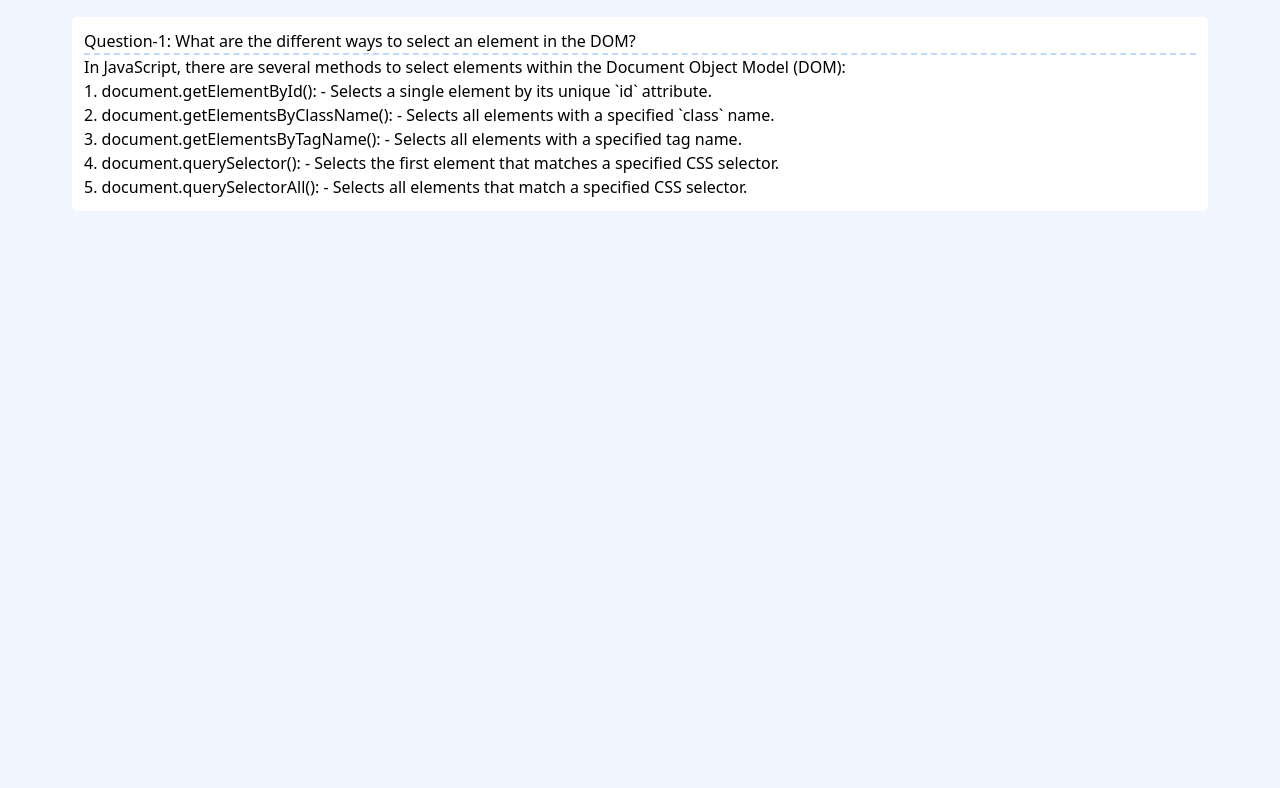
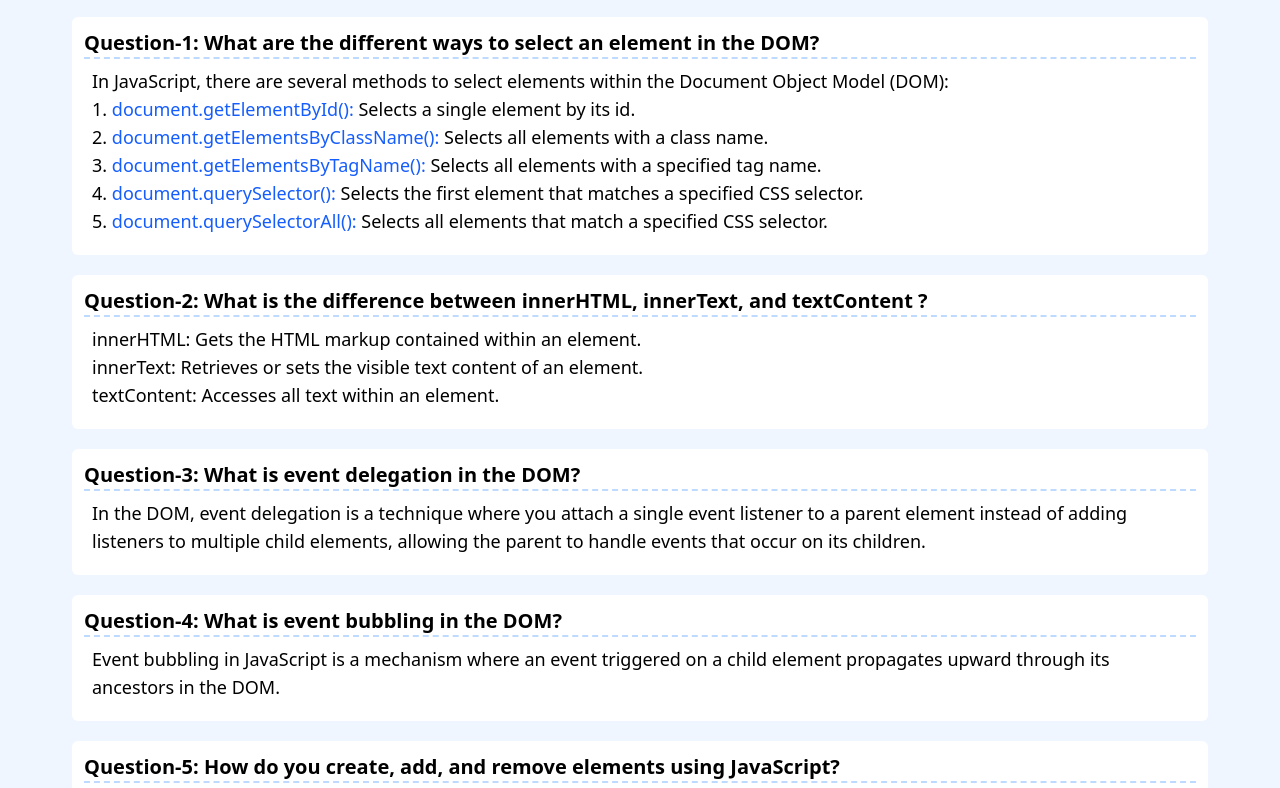
Before and after one commit to MeMahi-13/Dev-Board, a plain HTML site: page blogs.html in a window 1280 px wide. Shown: the part 127-915 px from the top of the page. Before the commit the page ends 800 px from the top, so only its background shows below. Drawn offline with nearby package versions, Linux system fonts and the light colour scheme.

Commit message:
formatted code

```diff
--- a/blogs.html
+++ b/blogs.html
@@ -22,28 +22,84 @@
     </navbar>
 
     <main>
-        <div id="card" class="bg-white rounded-md mt-5 p-3">
-            <div class="border-b-2 border-dashed border-blue-200">Question-1: What are the different ways to select an
+        <div id="card" class="bg-white rounded-md my-5 p-3">
+            <div class="border-b-2 border-dashed border-blue-200 font-bold text-xl">Question-1: What are the different
+                ways to select an
                 element in the DOM?</div>
-            <p>In JavaScript, there are several methods to select elements within the Document Object Model (DOM):
-<br>
-                1. document.getElementById():
-                - Selects a single element by its unique `id` attribute.
+            <p class="m-2 text-lg">In JavaScript, there are several methods to select elements within the Document
+                Object Model (DOM):
+                <br>
+                1. <span class="text-blue-600">document.getElementById():</span>
+                Selects a single element by its id.
                 <br>
 
-                2. document.getElementsByClassName():
-                - Selects all elements with a specified `class` name.
+                2. <span class="text-blue-600">document.getElementsByClassName():</span>
+                Selects all elements with a class name.
                 <br>
-                3. document.getElementsByTagName():
-                - Selects all elements with a specified tag name.
+                3. <span class="text-blue-600">document.getElementsByTagName():</span>
+                Selects all elements with a specified tag name.
                 <br>
-                4. document.querySelector():
-                - Selects the first element that matches a specified CSS selector.
+                4. <span class="text-blue-600">document.querySelector():</span>
+                Selects the first element that matches a specified CSS selector.
                 <br>
-                5. document.querySelectorAll():
-                - Selects all elements that match a specified CSS selector.
+                5. <span class="text-blue-600">document.querySelectorAll():</span>
+                Selects all elements that match a specified CSS selector.
             </p>
 
+        </div>
+
+        <div id="card" class="bg-white rounded-md my-5 p-3">
+            <div class="border-b-2 border-dashed border-blue-200 font-bold text-xl">
+                Question-2: What is the difference between innerHTML, innerText, and textContent ?
+            </div>
+            <p class="m-2 text-lg">
+
+                innerHTML: Gets the HTML markup contained within an element.
+                <br>
+                innerText: Retrieves or sets the visible text content of an element.
+                <br>
+                textContent: Accesses all text within an element.
+            </p>
+        </div>
+
+        <div id="card" class="bg-white rounded-md my-5 p-3">
+            <div class="border-b-2 border-dashed border-blue-200 font-bold text-xl">
+                Question-3: What is event delegation in the DOM?
+            </div>
+            <p class="m-2 text-lg">
+                In the DOM, event delegation is a technique where you attach a single event listener to a
+                parent element instead of adding listeners to multiple child elements, allowing the parent to handle
+                events that occur on its children.
+            </p>
+        </div>
+
+        <div id="card" class="bg-white rounded-md my-5 p-3">
+            <div class="border-b-2 border-dashed border-blue-200 font-bold text-xl">
+                Question-4: What is event bubbling in the DOM?
+            </div>
+            <p class="m-2 text-lg">
+                Event bubbling in JavaScript is a mechanism where an event triggered on a child element propagates
+                upward through its ancestors in the DOM.
+            </p>
+        </div>
+
+        <div id="card" class="bg-white rounded-md my-5 p-3">
+            <div class="border-b-2 border-dashed border-blue-200 font-bold text-xl">
+                Question-5: How do you create, add, and remove elements using JavaScript?
+            </div>
+            <p class="m-2 text-lg">
+                1.To create a new HTML element:<br>
+                <span class="text-blue-600">const newElement = document.createElement('div');</span>
+                <br>
+                2.To add the newly created element to the DOM:<br>
+                <span class="text-blue-600">const parentElement = document.getElementById('parent');<br>
+                    parentElement.appendChild(newElement);</span>
+                <br>
+                3.To remove an element:<br>
+                <span class="text-blue-600"> const elementToRemove = document.getElementById('elementId');<br>
+                    elementToRemove.remove();</span>
+
+            </p>
         </div>
 
     </main>
```
Also changed, not shown: index.html (+6 -6 lines), script.js (+8 -1 lines).
